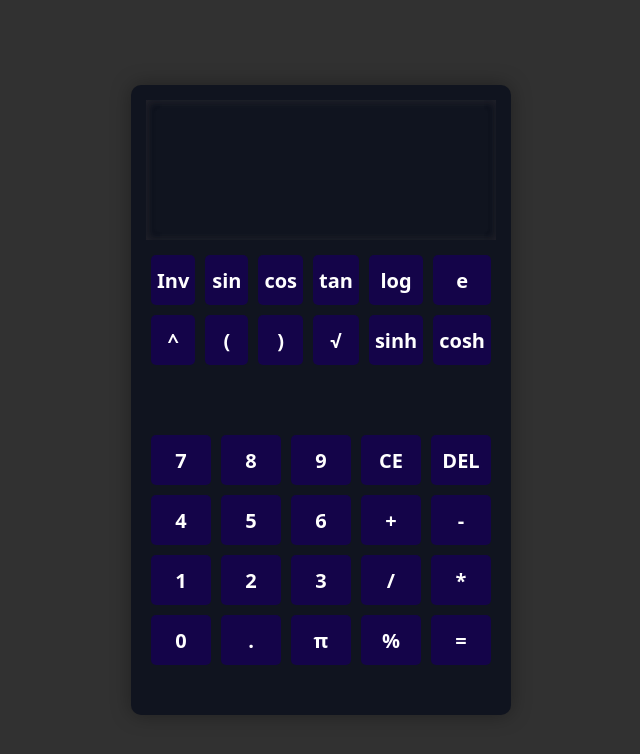
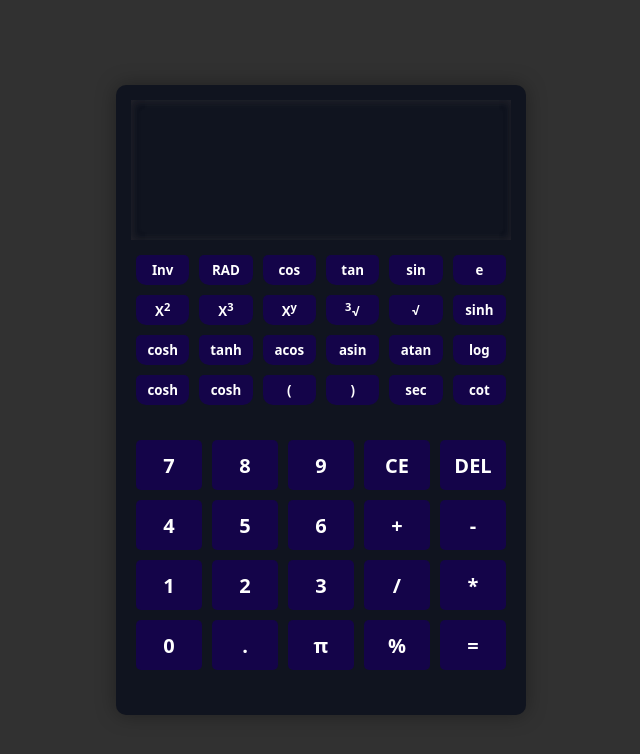
Before and after one commit to DanielOmehe/react-calculator-app, a React (Create React App) app: page / in a window 1280 px wide. Shown: the top 754 px of the page, without its empty margins (319-959 px from the left). Built offline with nearby package versions, Linux system fonts and the light colour scheme.

Commit message:
write computation logic

```diff
--- a/src/App.js
+++ b/src/App.js
@@ -28,51 +28,53 @@ function App() {
         <TrigFunctions>
           <Button dispatch={dispatch} type={ACTIONS.INVERSE}>Inv</Button>
           <Button
-            value="sin("
+            type={ACTIONS.RADIAN}
+            dispatch={dispatch}
+          >
+            RAD
+          </Button>
+          <Button
+            value="cos"
+            type={ACTIONS.INVERSE_FUNCTIONS}
+            dispatch={dispatch}
+          >
+            cos
+          </Button>
+          <Button
+            value="tan"
+            type={ACTIONS.INVERSE_FUNCTIONS}
+            dispatch={dispatch}
+          >
+            tan
+          </Button>
+          <Button
+            value="sin"
             type={ACTIONS.INVERSE_FUNCTIONS}
             dispatch={dispatch}
           >
             sin
           </Button>
           <Button
-            value="cos("
-            type={ACTIONS.INVERSE_FUNCTIONS}
-            dispatch={dispatch}
-          >
-            cos
-          </Button>
-          <Button
-            value="tan("
-            type={ACTIONS.INVERSE_FUNCTIONS}
-            dispatch={dispatch}
-          >
-            tan
-          </Button>
-          <Button
-            value="log("
-            type={ACTIONS.INVERSE_FUNCTIONS}
-            dispatch={dispatch}
-          >
-            log
-          </Button>
-          <Button
-            value={Math.E}
-            type={ACTIONS.INPUT_CONSTANT}
+            value='e'
+            type={ACTIONS.INPUT_OPERAND}
             dispatch={dispatch}
           >
             e
           </Button>
+          <Button operator='^2' type={ACTIONS.INVERSE_FUNCTIONS} dispatch={dispatch}>
+            X<sup>2</sup>
+          </Button>
+          <Button value="" type={ACTIONS.INVERSE_FUNCTIONS} dispatch={dispatch}>
+            X<sup>3</sup>
+          </Button>
           <Button value="^" type={ACTIONS.INPUT_OPERATOR} dispatch={dispatch}>
-            ^
+            X<sup>y</sup>
           </Button>
-          <Button value="(" type={ACTIONS.INPUT_OPERAND} dispatch={dispatch}>
-            (
+          <Button value="3√" type={ACTIONS.INVERSE_FUNCTIONS} dispatch={dispatch}>
+            <sup>3</sup>&radic;
           </Button>
-          <Button value=")" type={ACTIONS.INPUT_OPERAND} dispatch={dispatch}>
-            )
-          </Button>
-          <Button value="√" type={ACTIONS.INPUT_OPERATOR} dispatch={dispatch}>
-            √
+          <Button value="√" type={ACTIONS.INVERSE_FUNCTIONS} dispatch={dispatch}>
+          &radic;
           </Button>
           <Button
             value="sinh"
@@ -87,6 +89,82 @@ function App() {
             dispatch={dispatch}
           >
             cosh
+          </Button>
+          <Button
+            value="tanh"
+            type={ACTIONS.INVERSE_FUNCTIONS}
+            dispatch={dispatch}
+          >
+            tanh
+          </Button>
+          <Button
+            value="acos"
+            type={ACTIONS.INVERSE_FUNCTIONS}
+            dispatch={dispatch}
+          >
+            acos
+          </Button>
+          <Button
+            value="asin"
+            type={ACTIONS.INVERSE_FUNCTIONS}
+            dispatch={dispatch}
+          >
+            asin
+          </Button>
+          <Button
+            value="atan"
+            type={ACTIONS.INVERSE_FUNCTIONS}
+            dispatch={dispatch}
+          >
+            atan
+          </Button>
+          <Button
+            value="log"
+            type={ACTIONS.INVERSE_FUNCTIONS}
+            dispatch={dispatch}
+          >
+            log
+          </Button>
+          <Button
+            value="cosh"
+            type={ACTIONS.INVERSE_FUNCTIONS}
+            dispatch={dispatch}
+          >
+            cosh
+          </Button>
+          <Button
+            value="cosh"
+            type={ACTIONS.INVERSE_FUNCTIONS}
+            dispatch={dispatch}
+          >
+            cosh
+          </Button>
+          <Button
+            value="cosh"
+            type={ACTIONS.INVERSE_FUNCTIONS}
+            dispatch={dispatch}
+          >
+            (
+          </Button>
+          <Button
+            value=")"
+            type={ACTIONS.INVERSE_FUNCTIONS}
+            dispatch={dispatch}
+          >)
+          </Button>
+          <Button
+            value="sec"
+            type={ACTIONS.INVERSE_FUNCTIONS}
+            dispatch={dispatch}
+          >
+            sec
+          </Button>
+          <Button
+            value="cosh"
+            type={ACTIONS.INVERSE_FUNCTIONS}
+            dispatch={dispatch}
+          >
+            cot
           </Button>
         </TrigFunctions>
         <Integers>
@@ -123,7 +201,7 @@ function App() {
           <Button value="." type={ACTIONS.INPUT_OPERAND} dispatch={dispatch}>
             .
           </Button>
-          <Button value={Math.PI} type={ACTIONS.INPUT_CONSTANT} dispatch={dispatch}>
+          <Button value='π' type={ACTIONS.INPUT_OPERAND} dispatch={dispatch}>
             π
           </Button>
         </Integers>
@@ -134,19 +212,19 @@ function App() {
           <Button type={ACTIONS.DELETE_OPERATION} dispatch={dispatch}>
             DEL
           </Button>
-          <Button value="+" type={ACTIONS.INPUT_OPERATOR} dispatch={dispatch}>
+          <Button operator="+" type={ACTIONS.INPUT_OPERATOR} dispatch={dispatch}>
             +
           </Button>
-          <Button value="-" type={ACTIONS.INPUT_OPERAND} dispatch={dispatch}>
+          <Button operator="-" type={ACTIONS.INPUT_OPERATOR} dispatch={dispatch}>
             -
           </Button>
-          <Button value="/" type={ACTIONS.INPUT_OPERAND} dispatch={dispatch}>
+          <Button operator="/" type={ACTIONS.INPUT_OPERATOR} dispatch={dispatch}>
             /
           </Button>
-          <Button value="*" type={ACTIONS.INPUT_OPERAND} dispatch={dispatch}>
+          <Button operator="*" type={ACTIONS.INPUT_OPERATOR} dispatch={dispatch}>
             *
           </Button>
-          <Button value="%" type={ACTIONS.INPUT_OPERAND} dispatch={dispatch}>
+          <Button operator="%" type={ACTIONS.INPUT_OPERATOR} dispatch={dispatch}>
             %
           </Button>
           <Button type={ACTIONS.EVALUATE_OPERATION} dispatch={dispatch}>
--- a/src/components/button.js
+++ b/src/components/button.js
@@ -1,6 +1,22 @@
 import '../stylesheets/button.scss';
-const Button =({children, value, dispatch, type})=>{
-    return <button onClick={()=> dispatch({type: type, payload: { value }})}>{children}</button>
+const Button = ({
+    children,
+    value,
+    dispatch,
+    type,
+    operator
+}) => {
+    return <button onClick = {
+            () => dispatch({
+                type: type,
+                payload: {
+                    value: value,
+                    operator: operator
+                }
+            })
+        } > {
+            children
+        } </button>
 }
 
 export default Button
--- a/src/functions/reducer.js
+++ b/src/functions/reducer.js
@@ -1,4 +1,5 @@
 import evaluate from "./evaluate";
+
 
 export const ACTIONS = {
     INPUT_OPERAND: "input-operand",
@@ -6,89 +7,123 @@ export const ACTIONS = {
     DELETE_OPERATION: "delete-operation",
     EVALUATE_OPERATION: "evaluate-operation",
     INVERSE_FUNCTIONS: "inverse-functions",
-    INPUT_CONSTANT: "input-constant",
     INPUT_OPERATOR: "input-operators",
-    INVERSE: 'inverse'
+    INVERSE: 'inverse',
+    RADIAN: 'radian'
 };
 
 export default function reducer( state, { type, payload } ){
-    console.log(state)
     try {
         switch(type){
+            case ACTIONS.INVERSE_FUNCTIONS:
+                return{
+                    ...state,
+                    firstOperand: `${state.firstOperand}${payload.value}`,
+                    result: evaluate(state)
+                }
+            case ACTIONS.INVERSE:
+                return {
+                    ...state,
+                    inverse: !state.inverse
+                }
             case ACTIONS.EVALUATE_OPERATION:
                 return {
                     ...state,
-                    result: evaluate(state)
+                    result: evaluate(state),
+                    firstOperand: '',
+                    operator: '',
+                    secondOperand: ''
                 }
             case ACTIONS.INPUT_OPERAND:
                 if( payload.value === '0'  && state.firstOperand === '0') {
                     return {...state}
-                };
-                if(payload.value === '.' && state.firstOperand.includes('.')) return {...state}
+                }
+                if(payload.value === '0' && state.firstOperand !== '' && state.operator !== '' && state.secondOperand === '0') return state
+                if(payload.value === '.' && state.firstOperand.includes('.')) return state
                 if(state.firstOperand !== '' && state.operator !== ''){
                     return {
                         ...state,
-                        secondOperand: `${state.secondOperand ? state.secondOperand : ''}${payload.value}`
+                        secondOperand: `${state.secondOperand}${payload.value}`
+                    }
+                }
+                if(payload.value === 'π' && state.firstOperand  === '') {
+                    return {
+                        ...state,
+                        firstOperand: `${Math.PI}`
+                    }
+                }
+                if(payload.value === 'π' && state.firstOperand !== ''){
+                    return {
+                        ...state,
+                        firstOperand: `${state.firstOperand * Math.PI}`
+                    }
+                }
+                if(payload.value === 'e' && state.firstOperand  === '') {
+                    return {
+                        ...state,
+                        firstOperand: `${Math.E}`
+                    }
+                }
+                if(payload.value === 'e' && state.firstOperand !== ''){
+                    return {
+                        ...state,
+                        firstOperand: `${state.firstOperand * Math.E}`
                     }
                 }
                 return{
                     ...state,
-                    firstOperand: `${state.firstOperand ? state.firstOperand : ''}${payload.value}`
+                    firstOperand: `${state.firstOperand}${payload.value}`
                 }
             case ACTIONS.INPUT_OPERATOR:
                 if(state.firstOperand === '' && state.secondOperand === '') return state;
                 if(state.firstOperand !== '' ){
                     return{
                         ...state,
-                        operator: `${state.operator}${payload.value}`
+                        operator: `${payload.operator}`
                     }
                 }
-                if(payload.value === '+' && state.operator.includes('+')) return {...state}
-                if(payload.value === '-' && state.operator.includes('-')) return {...state}
-                if(payload.value === '/' && state.operator.includes('/')) return {...state}
-                if(payload.value === '*' && state.operator.includes('*')) return {...state}
-                return{
-                    ...state,
-                    operator: `${payload.value}`
+                if(state.operator !== ''){
+                    return {
+                        ...state,
+                        operator: `${payload.operator}`
+                    }
                 }
+                if(state.firstOperand !== '' && state.operator !== '' && state.secondOperand !== ''){
+                    return {
+                        ...state,
+                        firstOperand: `${evaluate(state)}`,
+                        secondOperand: ''
+                    }
+                }
+                break;
             case ACTIONS.DELETE_OPERATION:
-                if(state.firstOperand !== null){
+                if(state.secondOperand !== ''){
+                    return {
+                        ...state,
+                        secondOperand: `${state.secondOperand.slice(0, -1)}`
+                    }
+                }
+                if(state.operator !== ''){
+                    return{
+                        ...state,
+                        operator: `${state.operator.slice(0, -1)}`
+                    }
+                }
+                if(state.firstOperand !== ''){
                     return {
                         ...state,
                         firstOperand: `${state.firstOperand.slice(0, -1)}`
                     }
                 }
-                if(state.operator !== null){
-                    return{
-                        ...state,
-                        operator: `${state.operator.slice(0, -1)}`
-                    }
-                }
-                if(state.secondOperand !== null){
-                    return {
-                        ...state,
-                        secondOperand: `${state.secondOperand.slice(0, -1)}`
-                    }
-                }
-                return
+                if(state.firstOperand === '') return { ...state, firstOperand: '' }
+                break;
             case ACTIONS.CLEAR_OPERATION:
                 return {
                     ...state,
                     firstOperand: '',
                     operator: '',
                     secondOperand: '',
-                    result: '0'
-                }
-            case ACTIONS.INPUT_CONSTANT:
-                if(state.secondOperand === '' && state.operator){
-                    return {
-                        ...state,
-                        secondOperand: `${state.secondOperand ? state.secondOperand : ''}${payload.value}`
-                    }
-                }
-                return{
-                    ...state,
-                    firstOperand: `${state.firstOperand ? state.firstOperand : ''}${payload.value}`,
+                    result: ''
                 }
             default:
                 return { ...state };
--- a/src/stylesheets/_variables.scss
+++ b/src/stylesheets/_variables.scss
@@ -18,6 +18,8 @@ $border-radius: 5px;
 
 $parent-four-row-template: repeat(4, 1fr);
 $parent-six-row-template: repeat(6, 1fr);
+
+$parent-four-row: repeat(4, 40px);
 
 // start from first column and span multiple columns
 $column-one-span-two-column: 1 / span 2;
--- a/src/stylesheets/button.scss
+++ b/src/stylesheets/button.scss
@@ -4,7 +4,6 @@ button{
     outline: none;
     border-radius: 5px;
     background: #140449;
-    font-size: 20px;
     font-weight: 500;
     color: #fff;
     box-shadow: rgba(0,0,0,.78);
--- a/src/stylesheets/calculator.scss
+++ b/src/stylesheets/calculator.scss
@@ -1,7 +1,7 @@
 @import 'variables';
 
 .calculator{
-    width: 350px;
+    width: 380px;
     height: 600px;
     background: #10141f;
     color: #000;
@@ -39,12 +39,14 @@
         .output-screen{
             grid-column: 1;
             grid-row: 2 / span 1;
-            font-size: 16px;
+            font-size: 23px;
+            font-weight: 600;
             text-align: right;
             display: flex;
             align-items: center;
             justify-content: flex-end;
             padding: 10px;
+            word-spacing: .5rem;
         }
     }
 
@@ -56,11 +58,18 @@
         grid-template-rows: $parent-six-row-template;
 
         .trig-functions{
+            width: 100%;
             grid-row: $row-one-span-three-row;
             grid-column: $column-one-span-five-column;
             display: grid;
             grid-template-columns: $six-column-template;
-            grid-template-rows: $three-row-template;
+            grid-template-rows: $parent-four-row;
+            margin-bottom: 25px;
+
+            button{
+                border-bottom-left-radius: 10px;
+                border-bottom-right-radius: 10px;
+            }
         }
         .numbers{
             grid-row: $row-four-span-three-row;
@@ -68,6 +77,11 @@
             display: grid;
             grid-template-columns: $three-column-template;
             grid-template-rows: $four-row-template;
+
+            button{
+                font-size: 20px;
+                font-weight: 700;
+            }
         }
         .operators{
             display: grid;
@@ -75,6 +89,11 @@
             grid-template-rows: $four-row-template;
             grid-row: $row-four-span-three-row;
             grid-column: $column-four-span-two-column;
+
+            button{
+                font-size: 20px;
+                font-weight: 700;
+            }
         }
     }
 }
```
Also changed, not shown: src/functions/evaluate.js (+45 -10 lines), public/images/calculator-192.svg (added), public/images/calculator-32.svg (added), public/manifest.json.
